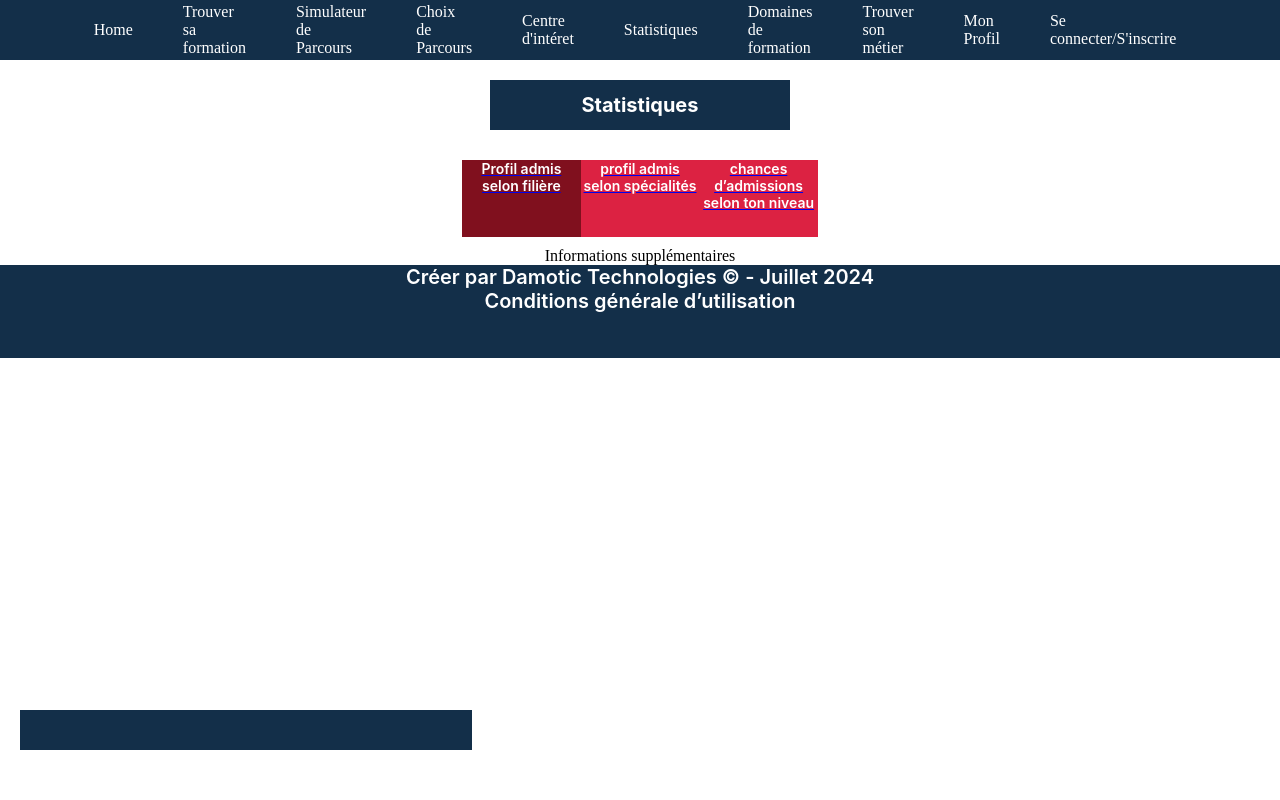
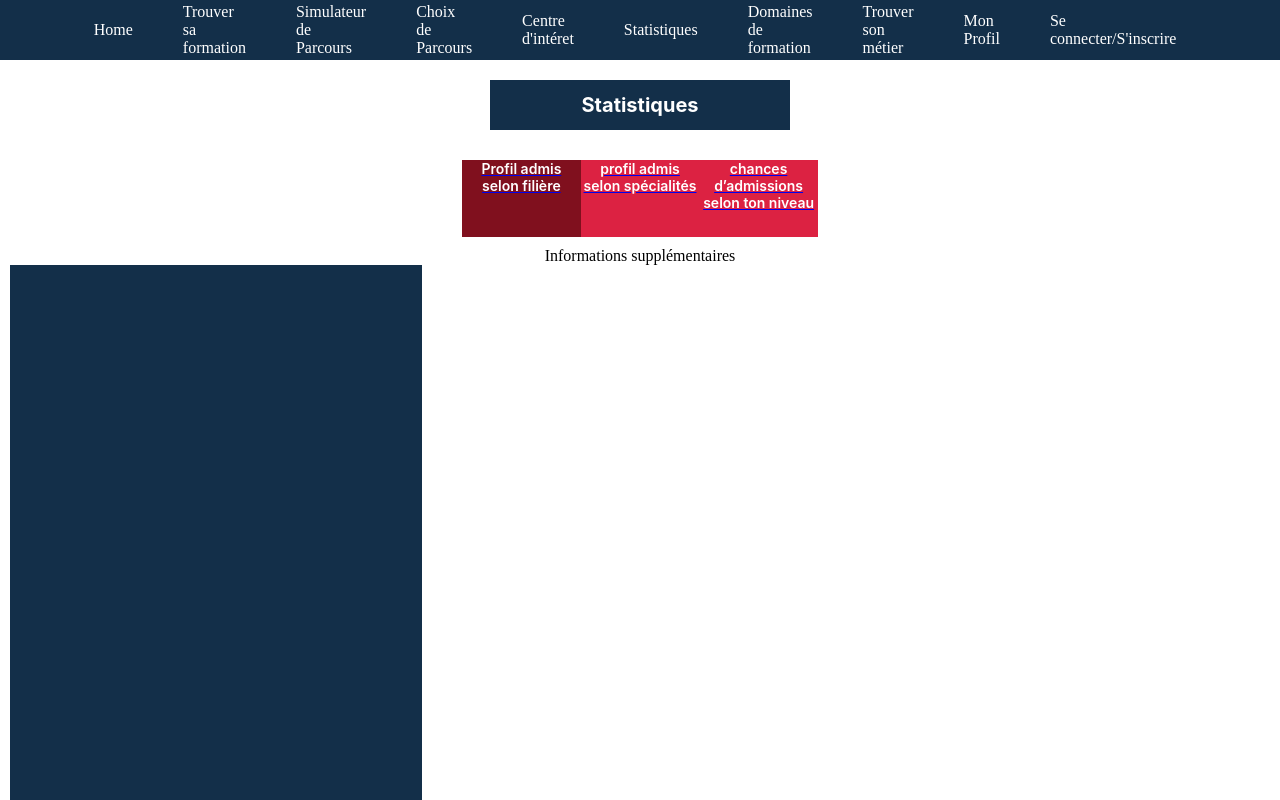
Before and after one commit to StagiairesDAMOTIC/FrontEndPsup, an Angular app: page /statistiques/ProfilAdmisFilieres in a window 1280 px wide. Shown: the top 800 px of the page. Built offline with nearby package versions, Linux system fonts and the light colour scheme.

Commit message:
css chances d'admission 1/2

```diff
--- a/src/app/app.component.css
+++ b/src/app/app.component.css
@@ -246,16 +246,18 @@ footer {
 }
 
 .sidebar-left {
-  width : 412px;
-  margin: 0 0 0 20px;
+  width: 412px;
+  margin-left: 10px; /* Pour éviter un espace supplémentaire à gauche */
   background: var(--bleu-damotic);
   padding: 20px;
   color: white;
   font-family: Inter, sans-serif;
-  position: absolute;
-  bottom: 50px;
-  left: 0%;
+  align-self: flex-start; /* Aligne la barre latérale à gauche dans le conteneur */
+  box-sizing: border-box;
+  height: 100vh; /* Prend toute la hauteur de l'écran */
+  position: relative; /* Reste dans le flux normal du document */
 }
+
 .sidebar.right {
   height: 580px;
 }
@@ -277,7 +279,9 @@ footer {
   padding: 20px;
   color: white;
   margin-bottom: 20px;
-
+  flex-grow: 1; /* Permet à la section de résultats de prendre tout l'espace restant */
+  height: 100%; /* S'assure que la section résultats a la même hauteur que la sidebar */
+  box-sizing: border-box;
 }
 
 .results-title {
--- a/src/app/app.component.html
+++ b/src/app/app.component.html
@@ -29,7 +29,7 @@
 
 
 <div id="content">
-  <div class="container">
+  <div class="">
     <router-outlet></router-outlet>
   </div>
 </div>
--- a/src/app/trouver-sa-formation/trouver-sa-formation.component.html
+++ b/src/app/trouver-sa-formation/trouver-sa-formation.component.html
@@ -30,7 +30,7 @@
         </div>
         <div class="search-button">Rechercher</div>
         <div class="content"></div>
-</div>
+      </div>
       <div class="search-form" *ngSwitchCase="1">
         <div class="search-input">
           <span>Nom de formation, d’...</span>
@@ -43,6 +43,5 @@
         <div class="search-button">Rechercher</div>
         <div class="content"></div>
     </div>
-
     </section>
 </div>
```
